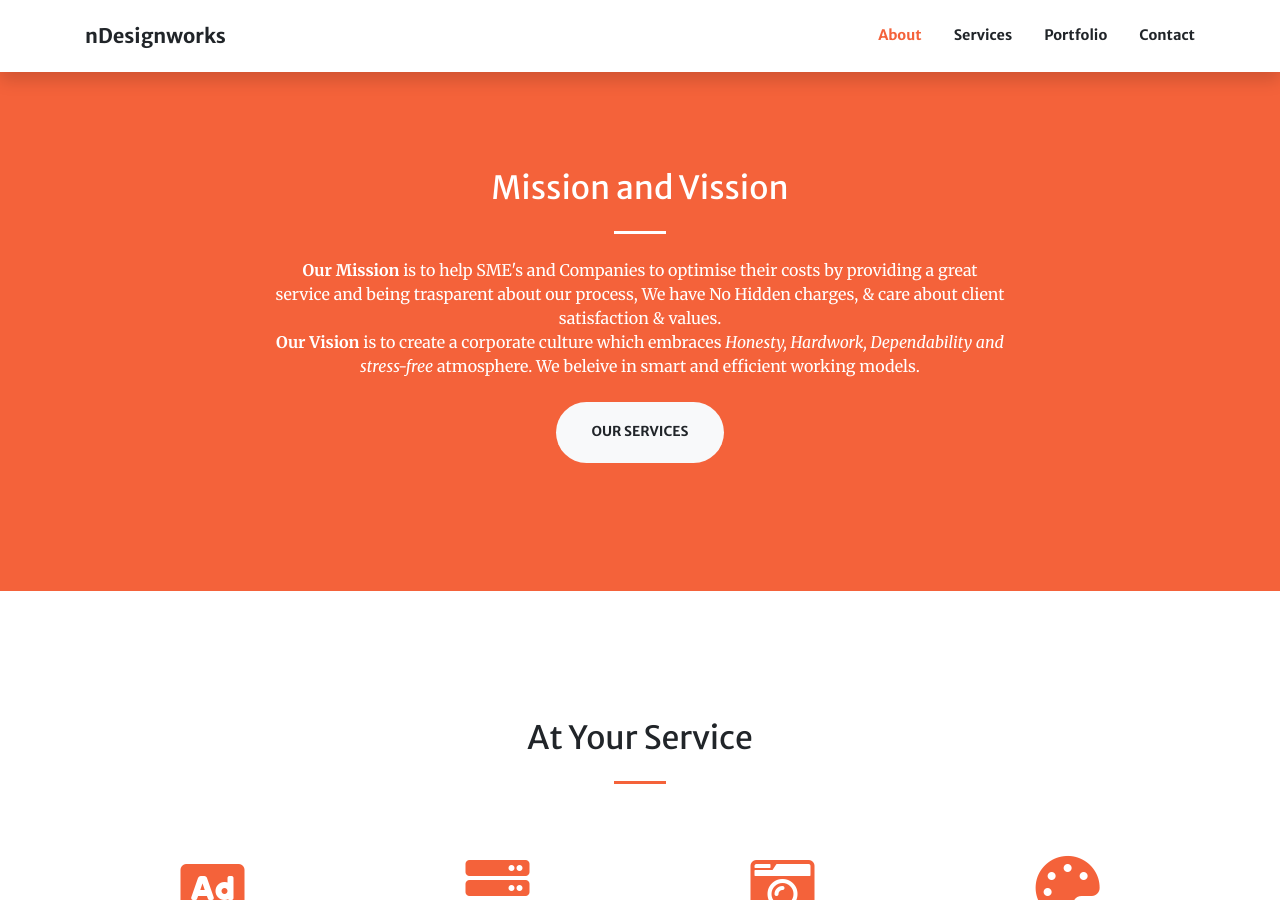
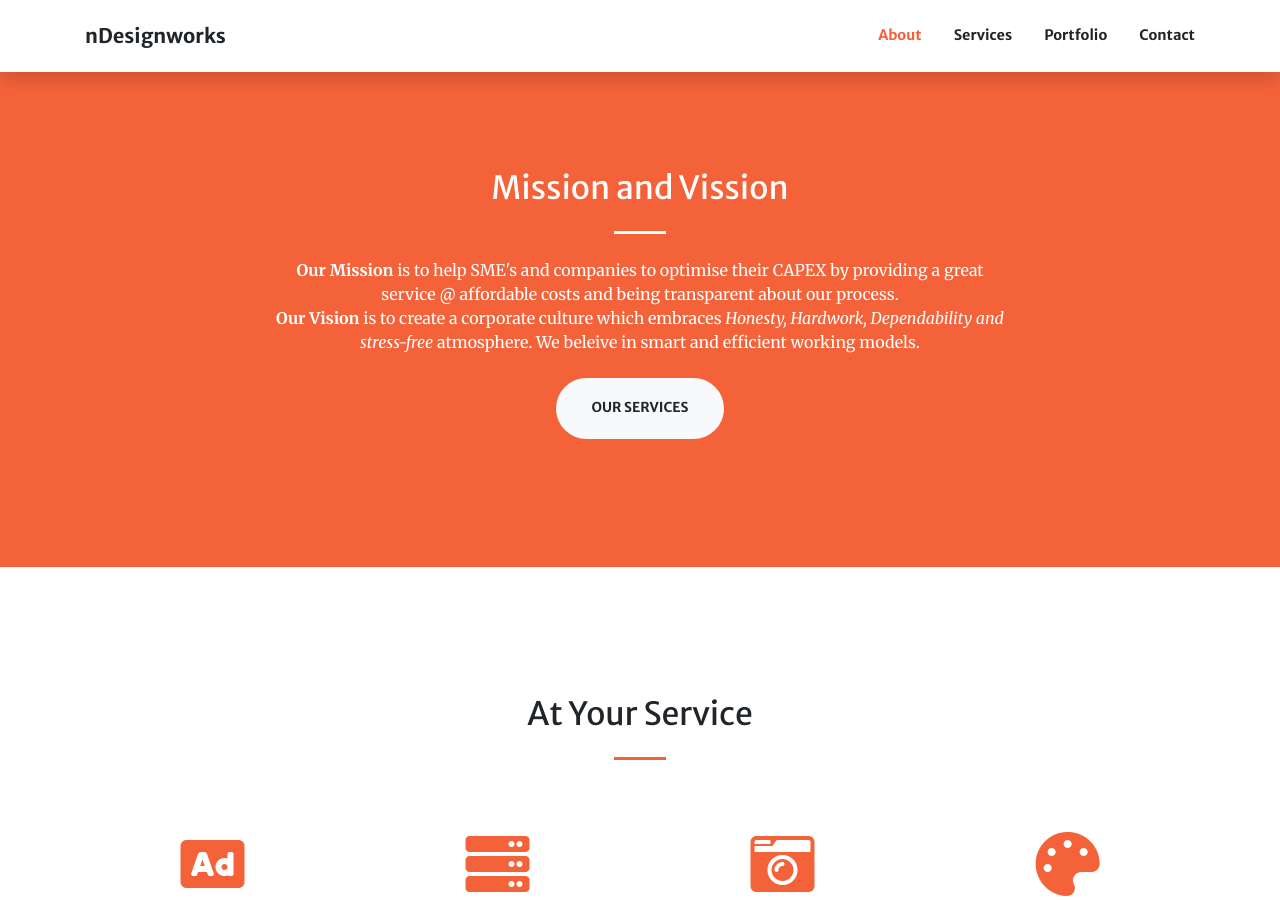
Before and after one commit to NavneetDW/ndesignworks-homepage, a Jekyll site: the page index.html, which Jekyll copies as it is, in a window 1280 px wide and 900 px high, scrolled down 859 px. Built offline with Jekyll 4.4.1, drawn with Linux system fonts in a browser that asks for light colours.

Commit message:
Update index.html

```diff
--- a/index.html
+++ b/index.html
@@ -105,7 +105,7 @@
         <div class="col-lg-8 text-center">
           <h2 class="text-white mt-0">Mission and Vission</h2>
           <hr class="divider light my-4">
-          <p class="text-white mb-4"><b>Our Mission</b> is to help SME's and Companies to optimise their costs by providing a great service and being trasparent about our process, We have No Hidden charges, & care about client satisfaction & values. <br><b>Our Vision</b> is to create a corporate culture which embraces <i>Honesty, Hardwork, Dependability and stress-free</i> atmosphere. We beleive in smart and efficient working models.</p>
+          <p class="text-white mb-4"><b>Our Mission</b> is to help SME's and companies to optimise their CAPEX by providing a great service @ affordable costs and being transparent about our process.<br><b>Our Vision</b> is to create a corporate culture which embraces <i>Honesty, Hardwork, Dependability and stress-free</i> atmosphere. We beleive in smart and efficient working models.</p>
           <a class="btn btn-light btn-xl js-scroll-trigger" href="#services" onClick="ga('send', 'event', { eventCategory: 'Button', eventAction: 'Click', eventLabel: 'Lead Generation'});">Our Services</a>
         </div>
       </div>
```
